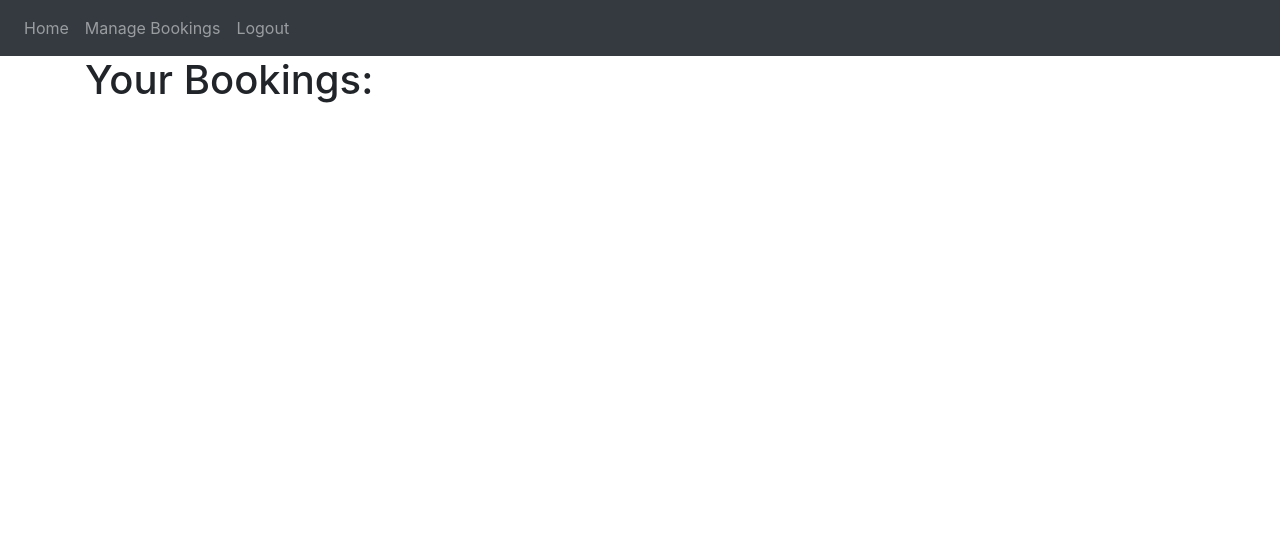
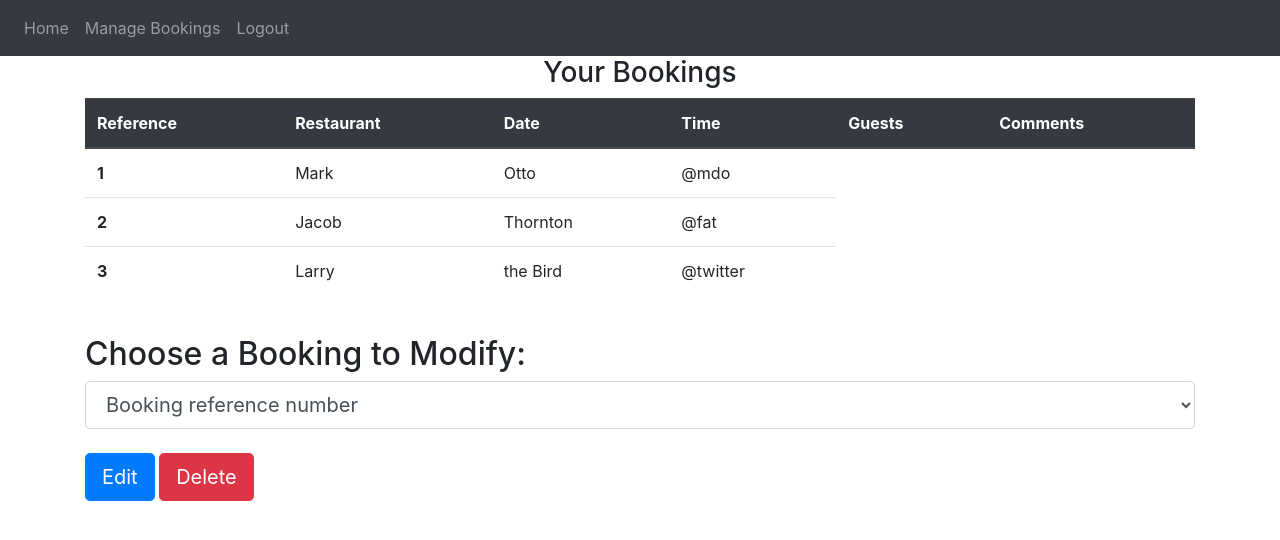
Before and after one commit to Robzabel/Booking-Database-Project, a Flask app: page /manage in a window 1280 px wide. Shown: the top 540 px of the page. Run offline with Flask 2, Linux system fonts and the light colour scheme; the visitor is signed in with stand-in values (Sample User, id 1).

Commit message:
Started working on the manage booking page

```diff
--- a/Website/templates/manage.html
+++ b/Website/templates/manage.html
@@ -1,5 +1,46 @@
 {% extends "base.html" %} {% block title %}Make A Booking{% endblock %}
 {% block main_container%}
-<h1 align="centre">Your Bookings:</h1>
+<h3 align="center">Your Bookings</h3>
+
+<table class="table">
+    <thead class="thead-dark">
+      <tr>
+        <th scope="col">Reference</th>
+        <th scope="col">Restaurant</th>
+        <th scope="col">Date</th>
+        <th scope="col">Time</th>
+        <th scope="col">Guests</th>
+        <th scope="col">Comments</th>
+      </tr>
+    </thead>
+    <tbody>
+      <tr>
+        <th scope="row">1</th>
+        <td>Mark</td>
+        <td>Otto</td>
+        <td>@mdo</td>
+      </tr>
+      <tr>
+        <th scope="row">2</th>
+        <td>Jacob</td>
+        <td>Thornton</td>
+        <td>@fat</td>
+      </tr>
+      <tr>
+        <th scope="row">3</th>
+        <td>Larry</td>
+        <td>the Bird</td>
+        <td>@twitter</td>
+      </tr>
+    </tbody>
+  </table>
+  <br/>
+  <h2>Choose a Booking to Modify:</h2>
+  <select class="form-control form-control-lg">
+    <option>Booking reference number</option>
+  </select>
+  <br />
+  <button type="button" class="btn btn-primary btn-lg">Edit</button>
+  <button type="button" class="btn btn-danger btn-lg">Delete</button>
 
 {% endblock%}
--- a/Website/views.py
+++ b/Website/views.py
@@ -14,9 +14,17 @@ views = Blueprint('views', __name__)
 @views.route('/', methods=['GET', 'POST'])
 @login_required
 def home():
+
+    #SQLAlchemy queries to make objects for the homepage cards
+    r1_card = Restaurant.query.filter_by(id="1").first()
+    r2_card = Restaurant.query.filter_by(id="2").first()
+    r3_card = Restaurant.query.filter_by(id="3").first()
+
+    #Initialise the restaurant and user objects
     restaurants = Restaurant.query.all()
     user = current_user
 
+    #Fetch the information about the booking
     if request.method == 'POST':
         #Get the user ID from the current_user
         user_id = user.id
@@ -32,12 +40,16 @@ def home():
         num_of_guests = request.form.get('number_of_guests')
         comment = request.form.get('comment')
 
+        #Input the information into the database
         new_booking = Booking(userId=user_id, restaurantId=restaurant_id, bookingDate=booking_date, bookingTime=booking_time, numberOfGuests=num_of_guests, dietaryRequirements=comment )
         db.session.add(new_booking)
         db.session.commit()
+
+        #Flash a success message and takethe user to their manage bookings page
+        flash("You booking was successfully created!")
         return redirect(url_for('views.booking'))
 
-    return render_template("home.html", user=current_user, restaurants=restaurants)
+    return render_template("home.html", user=current_user, restaurants=restaurants, r1_card=r1_card, r2_card=r2_card, r3_card=r3_card)
 
 
 
```
Also changed, not shown: Website/templates/home.html (+35 -3 lines).
